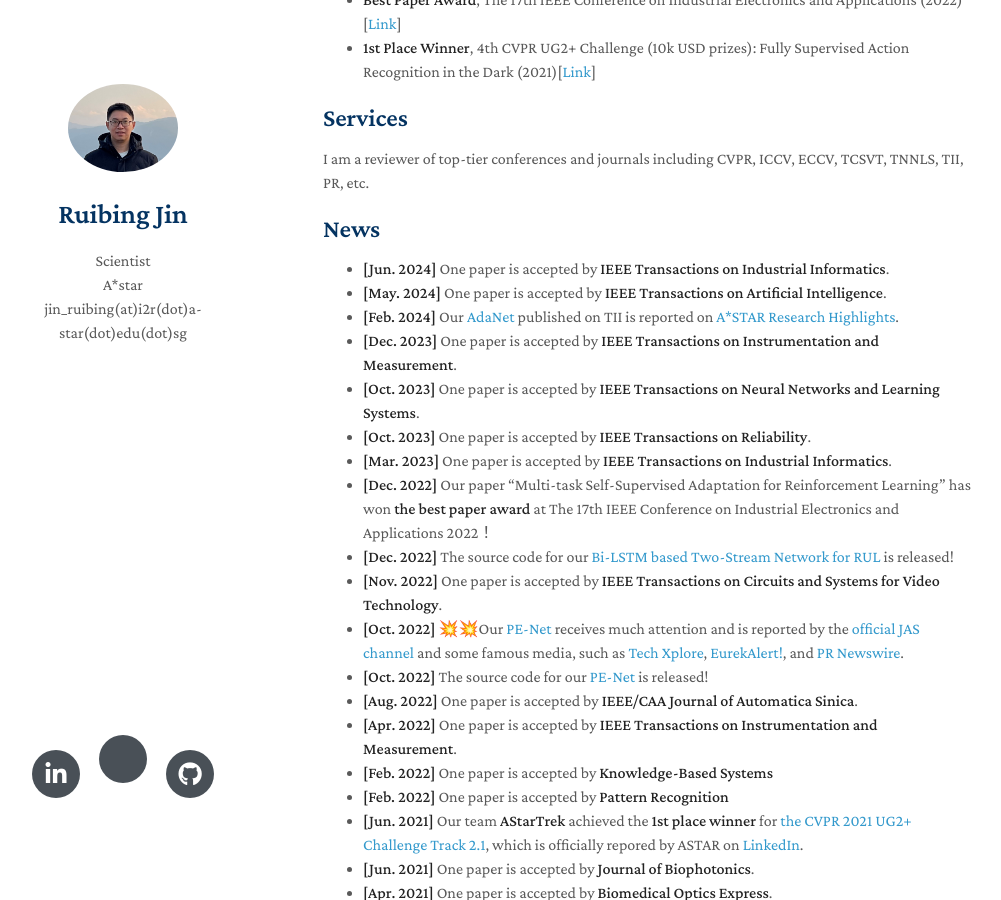
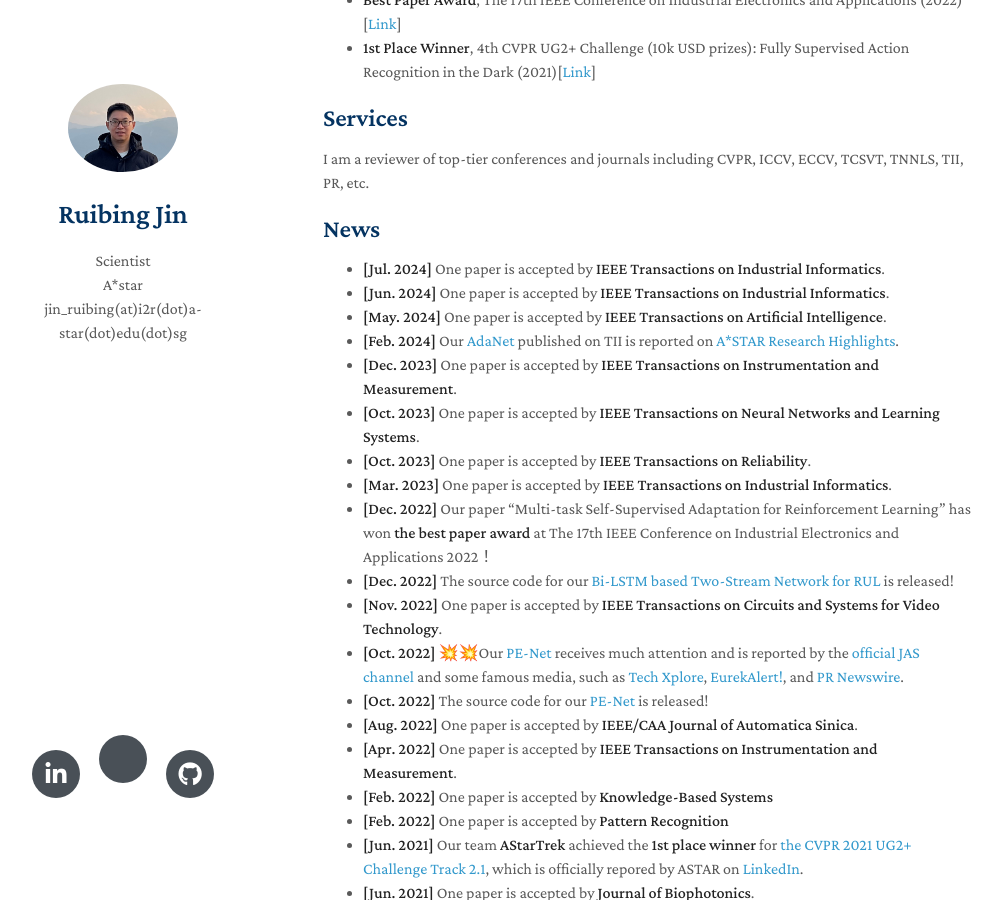
Before and after one commit to ruibing-jin/ruibing-jin.github.io, a Jekyll site: the page built from index.md, in a window 1280 px wide and 900 px high, scrolled down 462 px. Shown: the whole window, without its empty margins (147-1148 px from the left). Built offline with Jekyll 4.4.1, drawn with Linux system fonts in a browser that asks for light colours; nearby versions of some CDN libraries; a style sheet for code colours, icons or effects is not loaded; our own code applies the rules of GitHub Pages for plain Markdown files.

Commit message:
Update index.md

```diff
--- a/index.md
+++ b/index.md
@@ -20,6 +20,7 @@ I am a reviewer of top-tier conferences and journals including CVPR, ICCV, ECCV,
 ## News
 <div class="news-section">
 <ul>
+  <li><strong>[Jul. 2024]</strong> One paper is accepted by <strong>IEEE Transactions on Industrial Informatics</strong>.</li>
   <li><strong>[Jun. 2024]</strong> One paper is accepted by <strong>IEEE Transactions on Industrial Informatics</strong>.</li>
   <li><strong>[May. 2024]</strong> One paper is accepted by <strong>IEEE Transactions on Artificial Intelligence</strong>.</li>
   <li><strong>[Feb. 2024]</strong> Our <a href="https://ieeexplore.ieee.org/abstract/document/10065450">AdaNet</a> published on TII is reported on <a href="https://research.a-star.edu.sg/articles/highlights/seamless-operations-with-machine-health-checks/">A*STAR Research Highlights</a>.</li>
```
